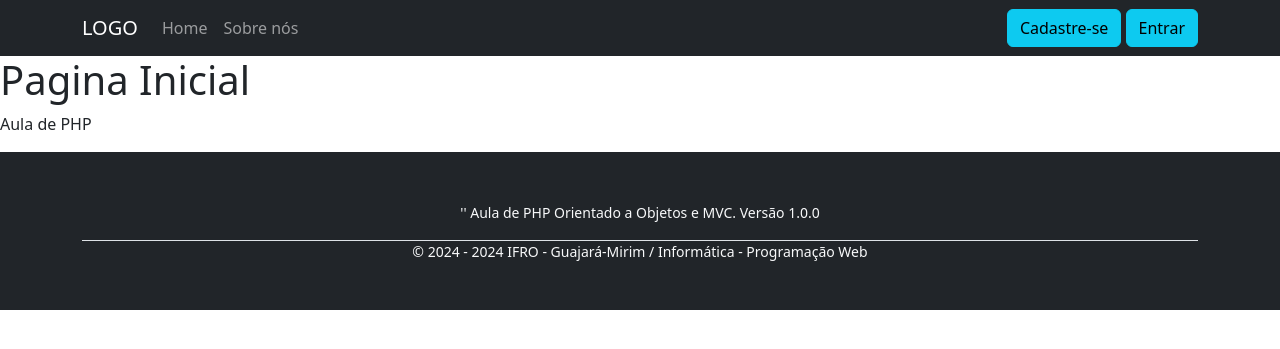
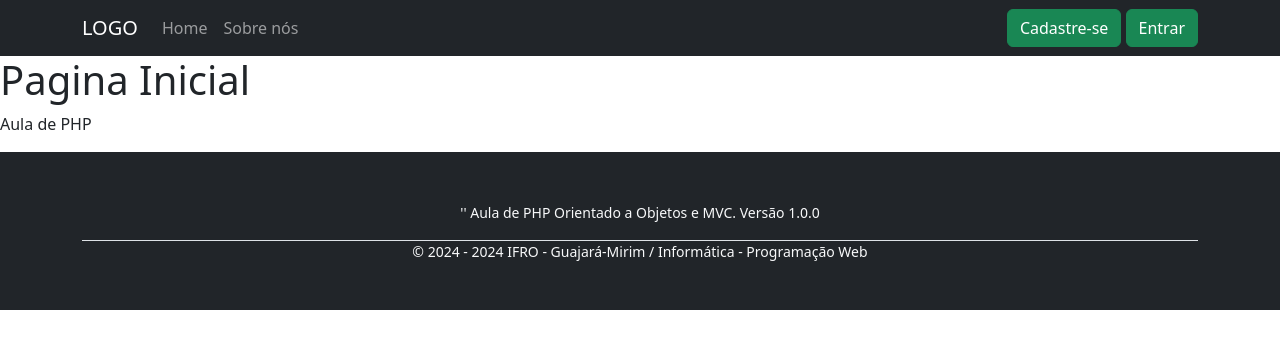
Before and after one commit to iFlintksks/blogAula, a PHP site: page /blogAula/ in a window 1280 px wide. Shown: the top 349 px of the page. Run offline with PHP 8.4, Linux system fonts and the light colour scheme.

Commit message:
troca cor dos botões entrar e cadastrar

```diff
--- a/App/Libraries/Rota.php
+++ b/App/Libraries/Rota.php
@@ -14,6 +14,7 @@ class Rota{
       require_once '../app/Controllers/'.$this->controlador.'.php';
       $this->controlador = new $this->controlador;
       if(isset($url[1])){
+
          if(method_exists($this->controlador, $url[1])){
          $this->metodo = $url[1];
          unset($url[1]);
--- a/App/Views/header.php
+++ b/App/Views/header.php
@@ -20,8 +20,8 @@
 
             <!-- Botões alinhados à direita da tela -->
             <div class="position-absolute" style="right: 0;">
-                <a class="btn btn-info mr-3" href="#" data-tooltip="tooltip" title="Não tem uma conta? Cadastre-se">Cadastre-se</a>
-                <a class="btn btn-info" href="#" data-tooltip="tooltip" title="Tem uma conta? Faça login">Entrar</a>
+                <a class="btn btn-success mr-3" href="#" data-tooltip="tooltip" title="Não tem uma conta? Cadastre-se">Cadastre-se</a>
+                <a class="btn btn-success" href="#" data-tooltip="tooltip" title="Tem uma conta? Faça login">Entrar</a>
             </div>
         </nav>
     </div>
```
